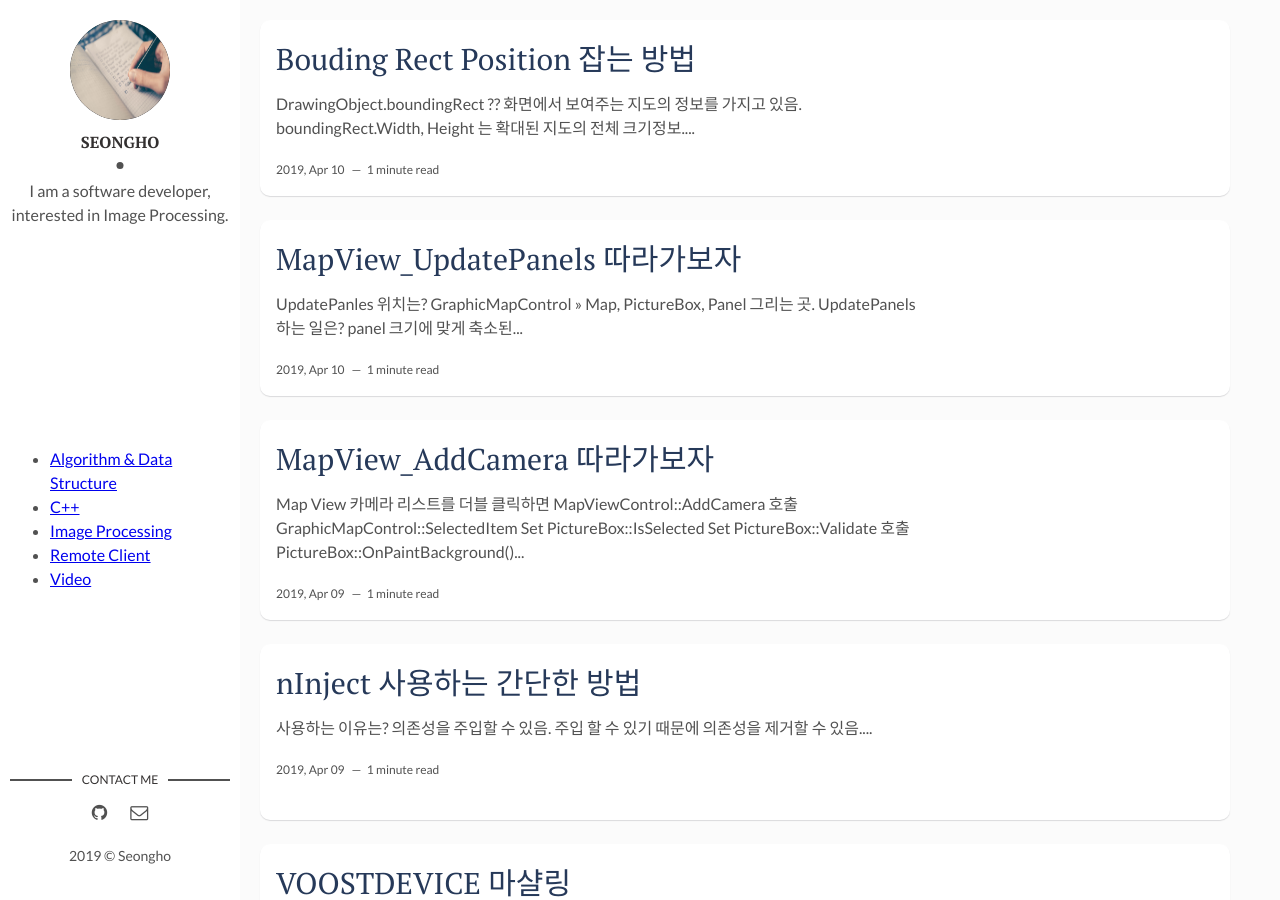
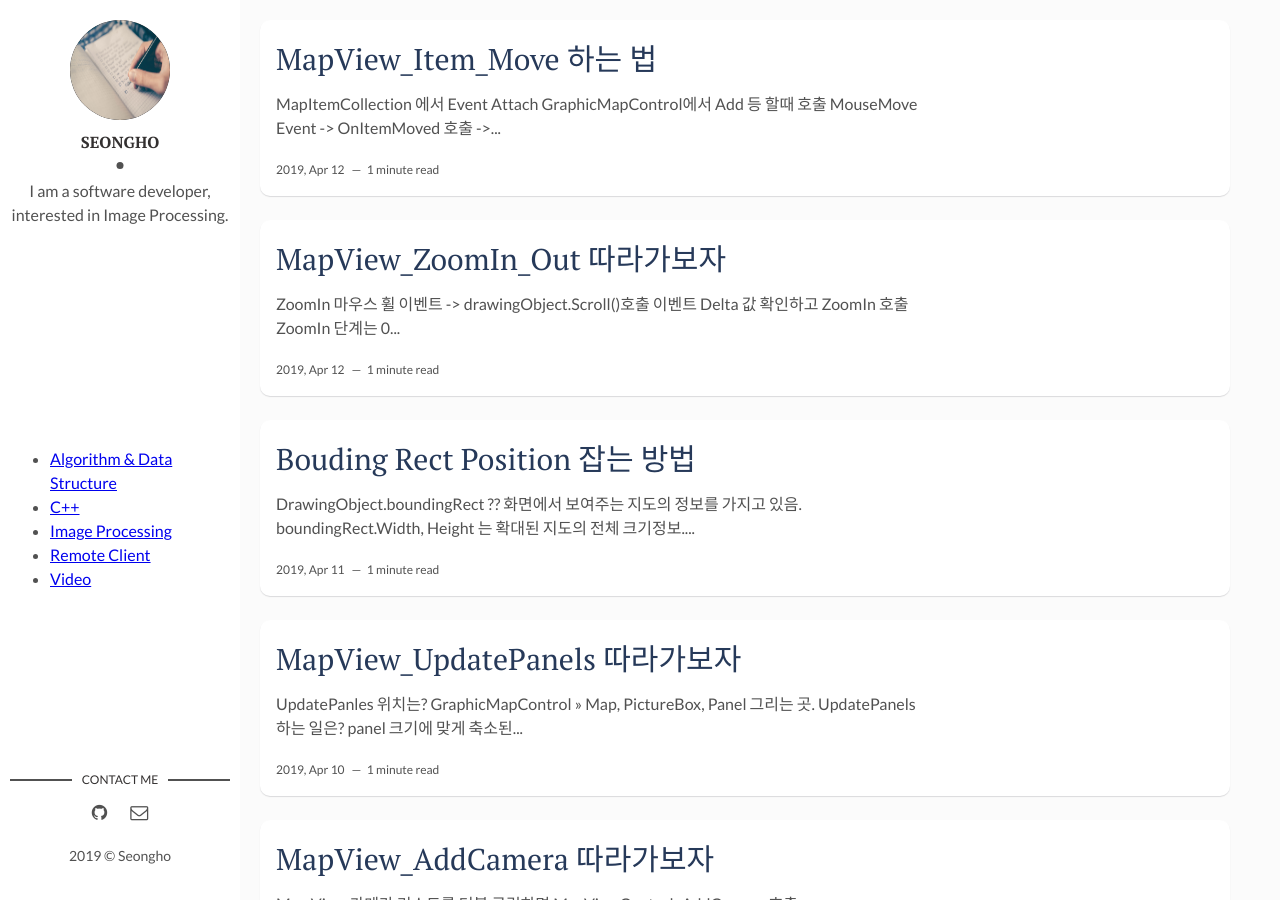
Before and after one commit to nsho77/nsho77.github.io, a Jekyll site: the page built from index.html, in a window 1280 px wide and 900 px high. Built offline with Jekyll 4.4.1, drawn with Linux system fonts in a browser that asks for light colours; the list of posts is cut into pages by our own code; some of the changed text lies outside the part shown.

Commit message:
MapView item move

```diff
--- a/_posts/RemoteClient/2019-04-10-RC_MapView_Bounding_Rect_Position.md
+++ b/_posts/RemoteClient/2019-04-11-RC_MapView_Bounding_Rect_Position.md
@@ -1,7 +1,7 @@
 ---
 layout: post
 title: Bouding Rect Position 잡는 방법
-date: 2019-04-10 10:30:00 +0900
+date: 2019-04-11 10:30:00 +0900
 description: Remote Client # Add post description (optional)
 img:  # Add image post (optional)
 tags: [development]
--- /dev/null
+++ b/_posts/RemoteClient/2019-04-12-RC_MapView_Item_Move.md
@@ -0,0 +1,27 @@
+---
+layout: post
+title: MapView_Item_Move 하는 법
+date: 2019-04-12 10:00:00 +0900
+description: Remote Client # Add post description (optional)
+img:  # Add image post (optional)
+tags: [development]
+categories : [Remote Client]
+---
+1.
+## MapItemCollection 에서 Event Attach
+ - GraphicMapControl에서 Add 등 할때 호출
+ - MouseMove Event -> OnItemMoved 호출 -> SetAbsoluteLocation 호출
+
+## SetAbsoluteLoaction 하는 일
+ - mapItem 중심 좌표를 현재 지도 사이즈 대비 비율로 변환
+ - item.AbsoluteLocation 에 저장.
+
+2.
+## ControlMoverOrResizer 에서 Event Attach
+ - Initialize 로 등록
+ - MoveControl 호출
+
+## MoveControl
+ - 컨트롤이 이동해야 할 좌표구하기.
+ - 좌표가 화면을 벗어나는지 체크.
+ - control 새로운 Location Set.
--- /dev/null
+++ b/_posts/RemoteClient/2019-04-12-RC_MapView_ZoomIn_Out.md
@@ -0,0 +1,37 @@
+---
+layout: post
+title: MapView_ZoomIn_Out 따라가보자
+date: 2019-04-12 09:00:00 +0900
+description: Remote Client # Add post description (optional)
+img:  # Add image post (optional)
+tags: [development]
+categories : [Remote Client]
+---
+
+## ZoomIn
+ - 마우스 휠 이벤트 -> drawingObject.Scroll()호출
+ - 이벤트 Delta 값 확인하고 ZoomIn 호출
+ - ZoomIn 단계는 0 에서 0.5 사이가 되도록 조절
+   - Zoom Set 하면 SetBoundingRect 호출 -> 다시 그림.
+ - PointToOrigin 호출
+
+## PointToOrigin 하는 일은?
+ - ZoomIn 했을 때 보여줄 왼쪽 위 모서리 좌표 계산
+ - 현재 모서리 좌표와 늘어난 지도 사이즈 매개변수
+ - 현재 모서리 좌표가 새로운 모서리 좌표의 가운데에 오게끔 계산
+   - 컨테이너 상단 가운데 좌표얻기.
+   - 늘어난 지도에서 좌표 구하기.
+   - 좌표가 컨테이너 상단 가운데에 오게 계산.
+
+## SetBoundingRect 호출
+ - 모서리 좌상단 좌표 저장.
+ - 현재 지도 이미지 사이즈 저장.
+
+## AvoidOutOfScreen 호출
+ - 모서리 좌상단 좌표가 좌표범위를 벗어났는지 판단.
+   - 넘어가면 0으로 Set.
+ - 모서리 좌성단 좌표 + 컨테이너 넓이가 지도 좌표를 넘어가는지 판단.
+   - 넘어가면 지도 사이즈 - 컨테이너 사이즈 좌표로 Set.
+
+## ZoomOut
+ - Zoom에서 step보다 작거나 같은 수 빼서 Zoom Set.
```
Also changed, not shown: _posts/Object Oriented Programming/2019-04-01-RC_Dependency_Injection.md (renamed from _posts/RemoteClient/2019-04-01-RC_Dependency_Injection.md, +1 -1 lines), _posts/Object Oriented Programming/2019-04-09-How_to_use_Ninject.md (+1 -1 lines).
